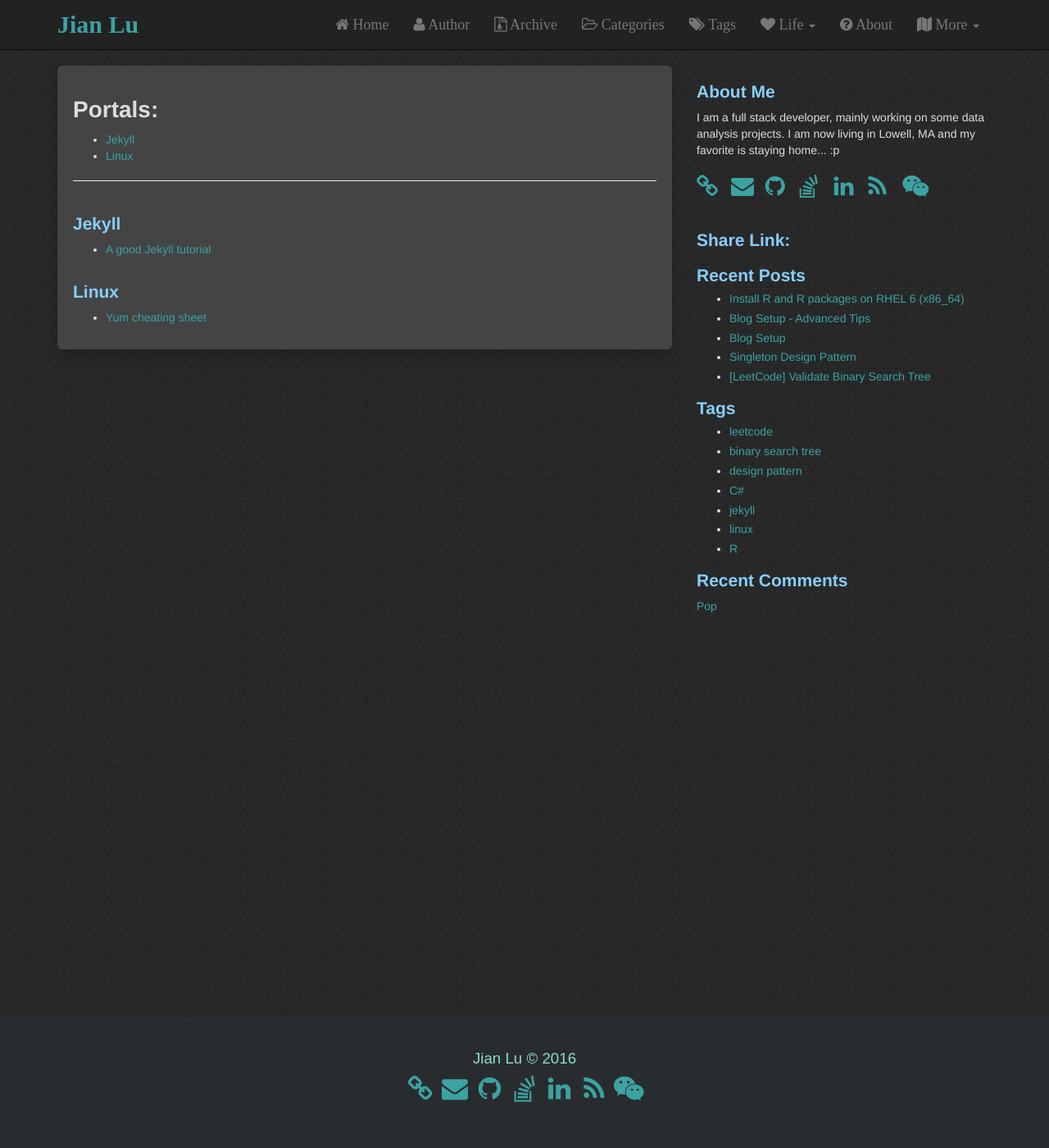
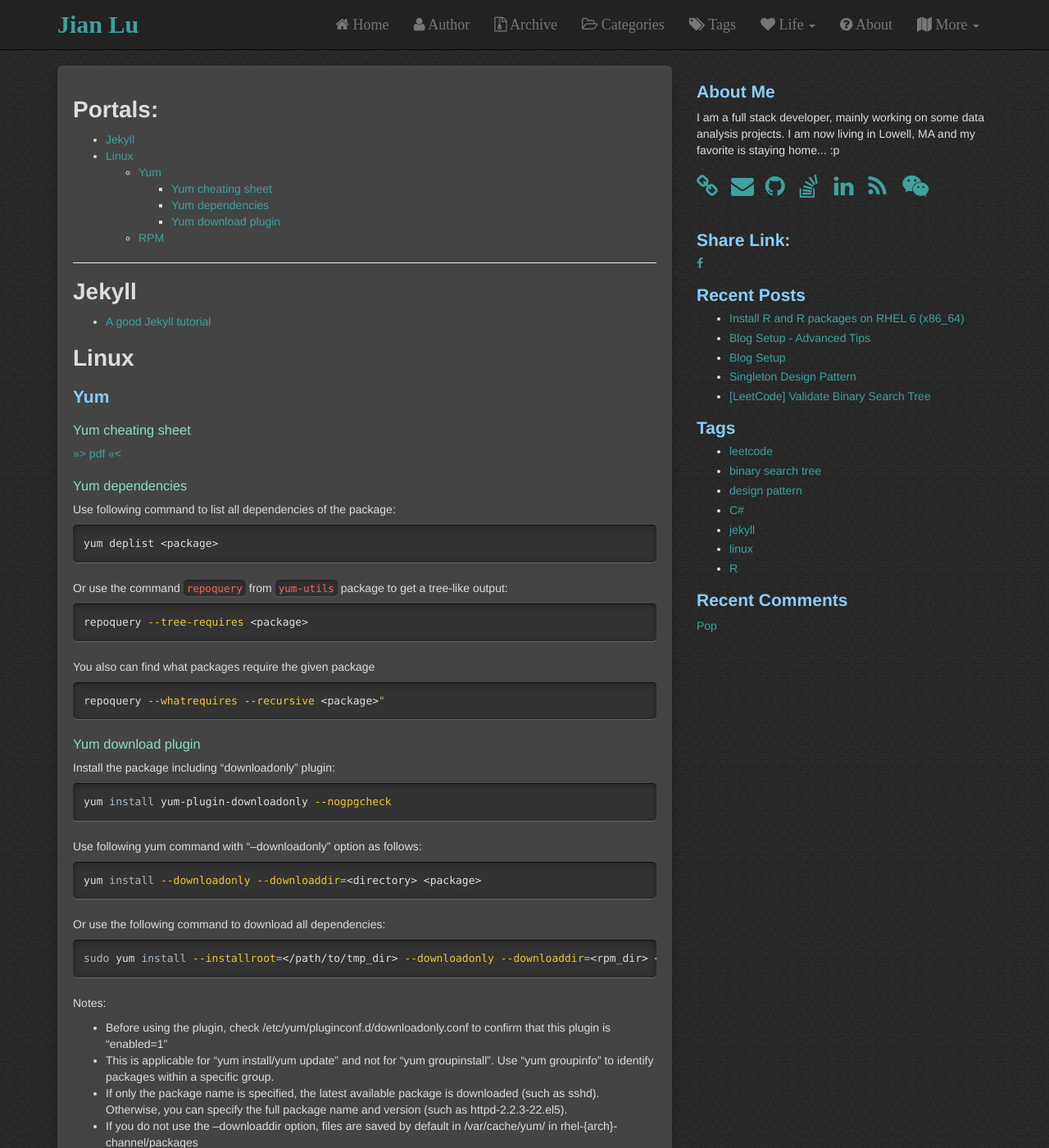
Before and after one commit to JianLu/jianlu.github.io, a Jekyll site: the page built from pages/notes.md, in a window 1280 px wide and 1400 px high. Shown: the whole window at 82% size. Built offline with Jekyll 4.4.1, drawn with Linux system fonts in a browser that asks for light colours; comment, search, counter and statistics services are not loaded; some of the changed text lies outside the part shown.

Commit message:
Minor update

```diff
--- a/_includes/baidushare.html
+++ b/_includes/baidushare.html
@@ -2,3 +2,7 @@
     <div class="bdsharebuttonbox"><a href="#" class="bds_more" data-cmd="more"></a><a href="#" class="bds_qzone" data-cmd="qzone" title="分享到QQ空间"></a><a href="#" class="bds_tsina" data-cmd="tsina" title="分享到新浪微博"></a><a href="#" class="bds_tqq" data-cmd="tqq" title="分享到腾讯微博"></a><a href="#" class="bds_renren" data-cmd="renren" title="分享到人人网"></a><a href="#" class="bds_weixin" data-cmd="weixin" title="分享到微信"></a></div>
     <script>window._bd_share_config={"common":{"bdSnsKey":{},"bdText":"","bdMini":"2","bdPic":"","bdStyle":"0","bdSize":"16"},"share":{}};with(document)0[(getElementsByTagName('head')[0]||body).appendChild(createElement('script')).src='http://bdimg.share.baidu.com/static/api/js/share.js?v=89860593.js?cdnversion='+~(-new Date()/36e5)];</script>
 {% endif %}
+
+<a href="https://www.facebook.com/sharer/sharer.php?u={{ page.url }}">
+    <i class="fa fa-facebook fa"></i>
+</a>
--- a/css/theme.scss
+++ b/css/theme.scss
@@ -330,3 +330,7 @@
     cursor: pointer;
   }
 }
+
+table, th, td {
+  border: 1px solid #CBCBCB;
+}
--- a/pages/notes.md
+++ b/pages/notes.md
@@ -5,21 +5,97 @@ permalink: /notes/
 ---
 
 # Portals:
+{:.no_toc}
 
-- [Jekyll](#jekyll)
-- [Linux](#linux)
+* TOC
+{:toc}
 
 ---
 
-<span class="anchor" id="jekyll"></span>
-
-## Jekyll
+# Jekyll
 
 - [A good Jekyll tutorial](https://www.andrewmunsell.com/course/learning-jekyll-by-example/)
 
 
-<span class="anchor" id="jekyll"></span>
+# Linux
 
-## Linux
+## Yum
 
-- [Yum cheating sheet](https://access.redhat.com/sites/default/files/attachments/rh_yum_cheatsheet_1214_jcs_print-1.pdf)
+### Yum cheating sheet
+
+[>>> pdf <<<](https://access.redhat.com/sites/default/files/attachments/rh_yum_cheatsheet_1214_jcs_print-1.pdf)
+
+### Yum dependencies
+
+Use following command to list all dependencies of the package:
+
+~~~ bash
+yum deplist <package>
+~~~
+
+Or use the command `repoquery` from `yum-utils` package to get a tree-like output:
+
+~~~ bash
+repoquery --tree-requires <package>
+~~~
+
+You also can find what packages require the given package
+
+~~~ bash
+repoquery --whatrequires --recursive <package>"
+~~~
+
+
+### Yum download plugin
+
+Install the package including "downloadonly" plugin:
+
+~~~ bash
+yum install yum-plugin-downloadonly --nogpgcheck
+~~~
+
+Use following yum command with "--downloadonly" option as follows:
+
+~~~ bash
+yum install --downloadonly --downloaddir=<directory> <package>
+~~~
+
+Or use the following command to download all dependencies:
+
+~~~ bash
+sudo yum install --installroot=</path/to/tmp_dir> --downloadonly --downloaddir=<rpm_dir> <package>
+~~~
+
+
+Notes:
+
+- Before using the plugin, check /etc/yum/pluginconf.d/downloadonly.conf to confirm that this plugin is "enabled=1"
+- This is applicable for "yum install/yum update" and not for "yum groupinstall". Use "yum groupinfo" to identify packages within a specific group.
+- If only the package name is specified, the latest available package is downloaded (such as sshd). Otherwise, you can specify the full package name and version (such as httpd-2.2.3-22.el5).
+- If you do not use the --downloaddir option, files are saved by default in /var/cache/yum/ in rhel-{arch}-channel/packages
+- If desired, you can download multiple packages on the same command.
+- You still need to re-download the repodata if the repodata expires before you re-use the cache. By default it takes two hours to expire.
+
+
+## RPM
+
+RPM is a Package Manager for Red Hat, Suse and Fedora Linux.
+It can be used to build, install, query, verify, update, and remove/erase individual software packages.
+
+|-------------------------------+-------------
+| Syntax						| Description
+|-------------------------------|-------------
+| rpm -ivh {rpm-file}	 		| Install the package
+| rpm -Uvh {rpm-file}			| Upgrade package
+| rpm -ev {package}			 	| Erase/remove/ an installed package
+| rpm -ev --nodeps {package}	| Erase/remove/ an installed package without checking for dependencies
+| rpm -qa 						| Display list all installed packages
+| rpm -qi {package}				| Display installed information along with package version and short description
+| rpm -qf {/path/to/file}		| Find out what package a file belongs to i.e. find what package owns the file
+| rpm -qc {pacakge-name} 		| Display list of configuration file(s) for a package
+| rpm -qcf {/path/to/file}		| Display list of configuration files for a command
+| rpm -qa --last				| Display list of all recently installed RPMs
+|-------------------------------+-------------------------------------------------
+| rpm -qpR {.rpm-file}			|
+| rpm -qR {package}				| 	Find out what dependencies a rpm file has
+| --------------------------------------------------------------------------------
```
Also changed, not shown: _posts/2016-02-10-Install-R-and-R-Packages-on-RHEL6.md (+11 -0 lines).
